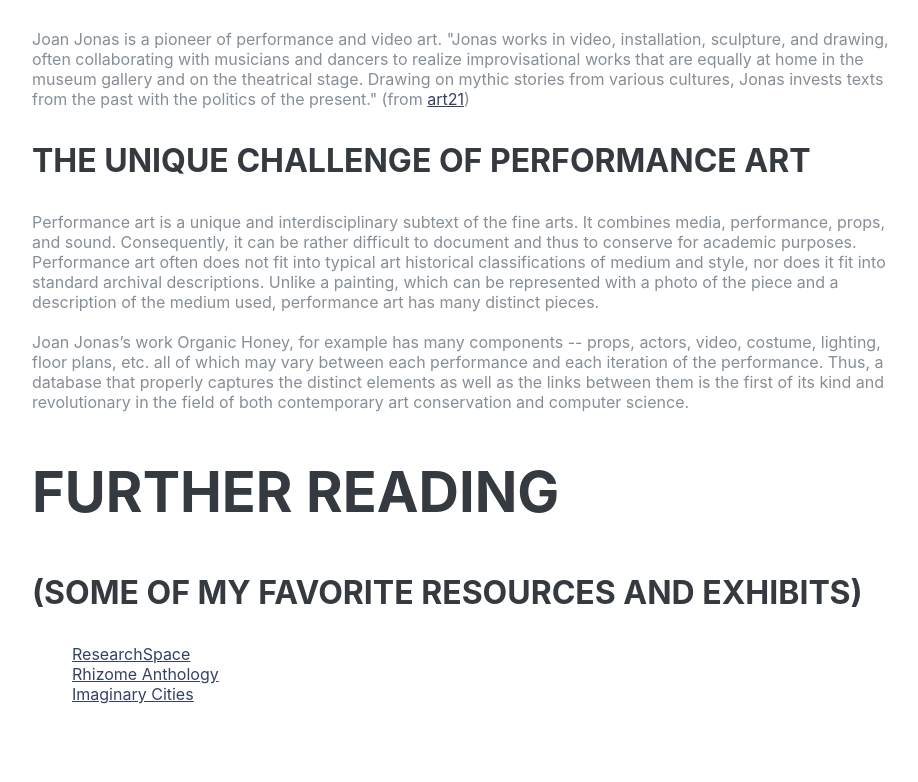
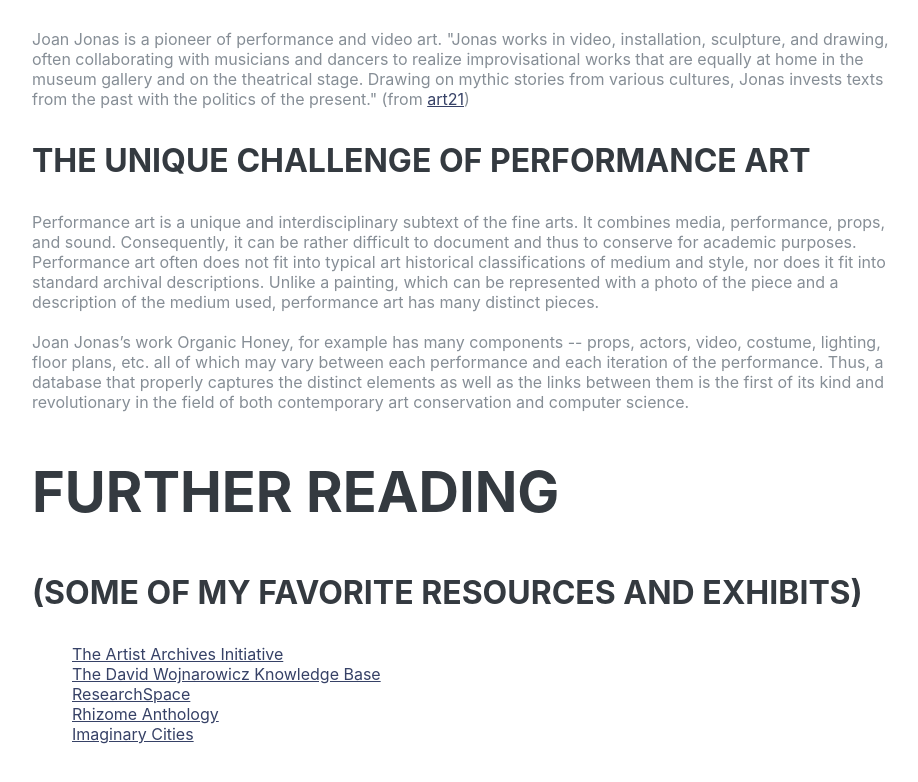
Before and after one commit to nesmabelkhodja/website, a website with bundled scripts: page JJKB.html in a window 1280 px wide. Shown: the part 1201-1983 px from the top of the page, without its empty margins (296-1214 px from the left). Built offline with nearby package versions, Linux system fonts and the light colour scheme; a web font is replaced by a local one.

Commit message:
JJKB updates/links

```diff
--- a/JJKB.html
+++ b/JJKB.html
@@ -59,7 +59,7 @@
   <div class="container-fluid p-0">
 
     <hr class="m-0">
-    <section class="resume-section p-3 p-lg-5 d-flex align-items-center" id="interests">
+    <section class="resume-section p-3 p-lg-5 d-flex align-items-center" id="JJKB">
       <div class="w-100">
         <h2 class="mb-5">Joan Jonas Knowledge Base</h2>
         <video width="733" height="550" controls autoplay>
@@ -75,6 +75,12 @@
 
         <h2 class="mb-5">Further Reading <h3>(Some of my favorite resources and exhibits)</h3></h2>
         <ul class="fa-ul mb-0">
+          <li class="list-inline-item">
+            <a href="http://artistarchives.hosting.nyu.edu/Initiative/">The Artist Archives Initiative</a></i>
+          </li>
+          <li class="list-inline-item">
+            <a href="http://artistarchives.hosting.nyu.edu/Initiative/the-david-wojnarowicz-knowledge-base/">The David Wojnarowicz Knowledge Base</a></i>
+          </li>
           <li class="list-inline-item">
             <a href="https://www.researchspace.org/conservationscience.html">ResearchSpace</a></i>
           </li>
```
